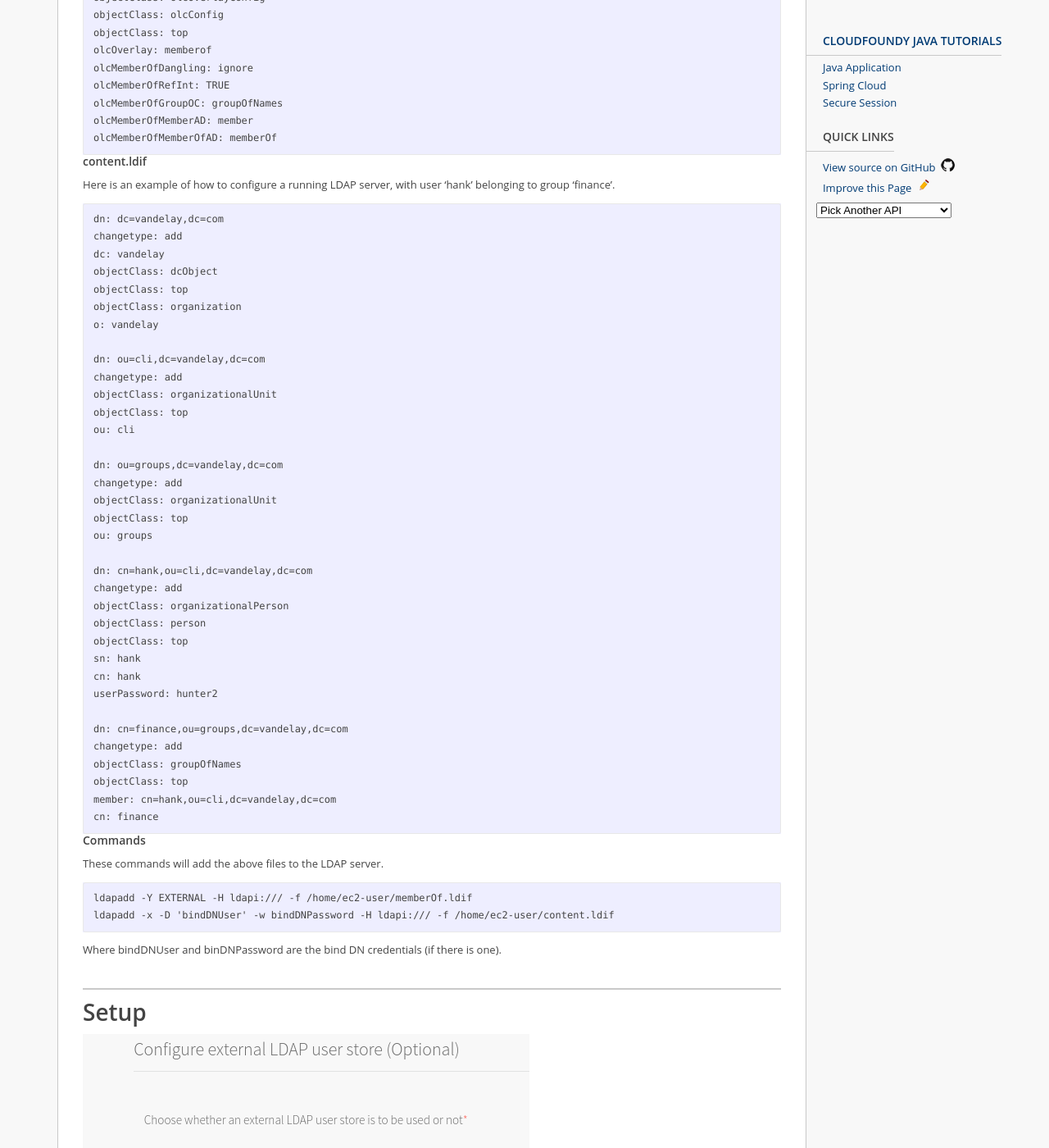
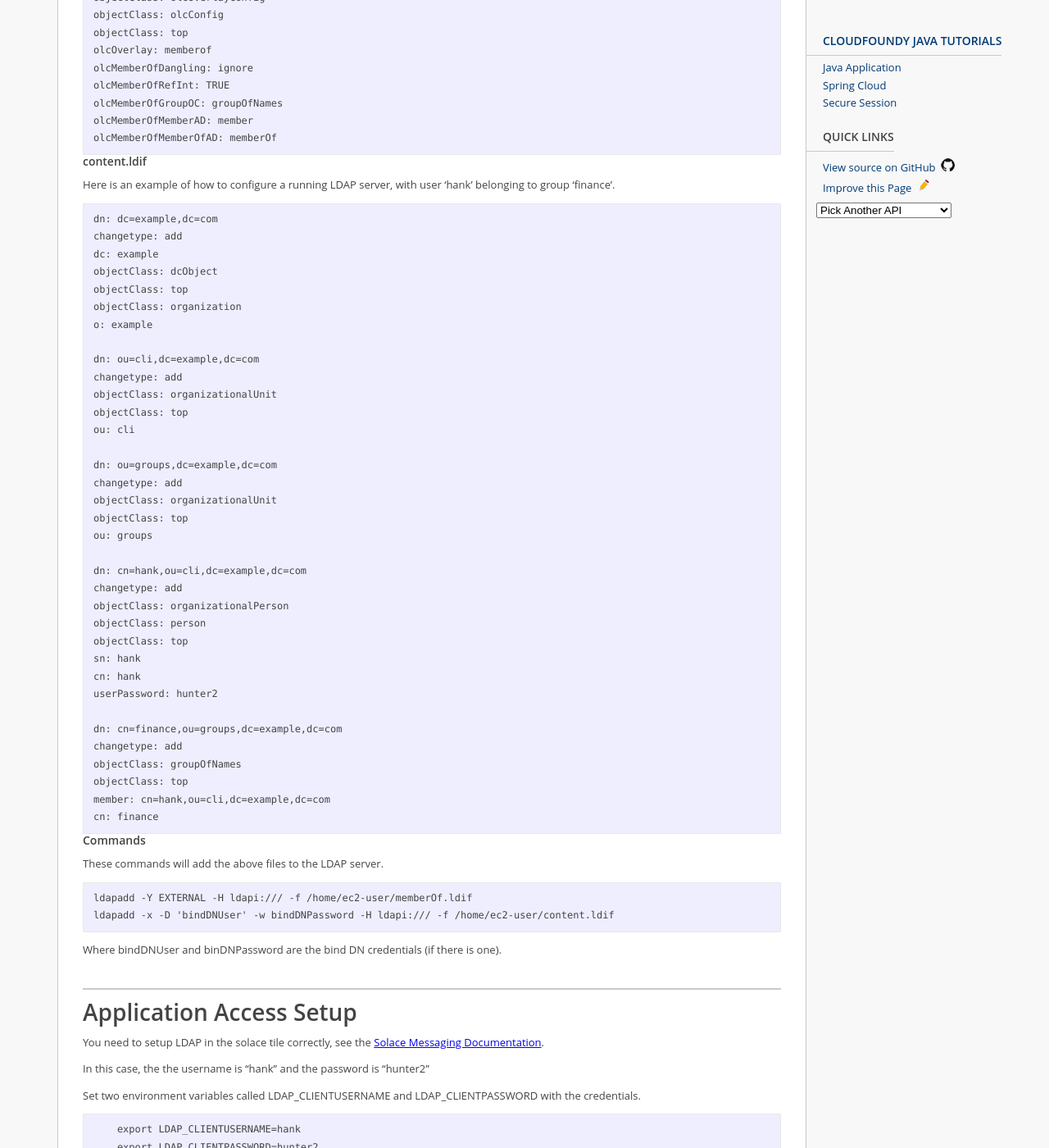
Before and after one commit to SolaceSamples/solace-samples-cloudfoundry-java, a Jekyll site: the page built from docs/_tutorials/ldap.md, in a window 1280 px wide and 1400 px high, scrolled down 1031 px. Shown: the whole window at 82% size. Built offline with Jekyll 4.4.1, drawn with Linux system fonts in a browser that asks for light colours; some of the changed text lies outside the part shown.

Commit message:
More work on the ldap documentation

````diff
--- a/docs/_config.yml
+++ b/docs/_config.yml
@@ -14,6 +14,8 @@
 links-pubsub-tutorial: http://dev.solace.com/get-started/java-tutorials/publish-subscribe_java/
 links-tls-client: http://docs.solace.com/Solace-Messaging-APIs/Creating-Secure-Sessions.htm
 links-tls-server: https://docs.pivotal.io/solace-messaging/installing.html#configure
+links-ldap-settings: https://docs.pivotal.io/solace-messaging/installing.html#optional_ldap_settings
+links-client-ldap-authorization: http://docs.solace.com/Configuring-and-Managing-Routers/Configuring-LDAP-Groups.htm
 links-vcap: http://docs.pivotal.io/solace-messaging/credentials.html
 links-configuring-connection: http://docs.solace.com/Solace-Messaging-APIs/Configuring-Connection-T.htm
 links-best-practices: http://docs.solace.com/Solace-Messaging-APIs/Best-Practices.htm
--- a/docs/_tutorials/ldap.md
+++ b/docs/_tutorials/ldap.md
@@ -59,27 +59,27 @@
 Here is an example of how to configure a running LDAP server, with user 'hank' belonging to group 'finance'.
 
 ```
-dn: dc=vandelay,dc=com
+dn: dc=example,dc=com
 changetype: add
-dc: vandelay
+dc: example
 objectClass: dcObject
 objectClass: top
 objectClass: organization
-o: vandelay
+o: example
 
-dn: ou=cli,dc=vandelay,dc=com
+dn: ou=cli,dc=example,dc=com
 changetype: add
 objectClass: organizationalUnit
 objectClass: top
 ou: cli
 
-dn: ou=groups,dc=vandelay,dc=com
+dn: ou=groups,dc=example,dc=com
 changetype: add
 objectClass: organizationalUnit
 objectClass: top
 ou: groups
 
-dn: cn=hank,ou=cli,dc=vandelay,dc=com
+dn: cn=hank,ou=cli,dc=example,dc=com
 changetype: add
 objectClass: organizationalPerson
 objectClass: person
@@ -88,11 +88,11 @@
 cn: hank
 userPassword: hunter2
 
-dn: cn=finance,ou=groups,dc=vandelay,dc=com
+dn: cn=finance,ou=groups,dc=example,dc=com
 changetype: add
 objectClass: groupOfNames
 objectClass: top
-member: cn=hank,ou=cli,dc=vandelay,dc=com
+member: cn=hank,ou=cli,dc=example,dc=com
 cn: finance
 ```
 #### Commands
@@ -106,6 +106,38 @@
 
 Where bindDNUser and binDNPassword are the bind DN credentials (if there is one).
 
-## Setup
+## Application Access Setup
 
-![LDAP tile](../images/ldap_tile.png)
+You need to setup LDAP in the solace tile correctly, see the [Solace Messaging Documentation]({{ site.links-ldap-settings }}){:target="_blank"}.
+
+In this case, the the username is "hank" and the password is "hunter2"
+
+Set two environment variables called LDAP_CLIENTUSERNAME and LDAP_CLIENTPASSWORD with the credentials.
+
+```
+    export LDAP_CLIENTUSERNAME=hank
+    export LDAP_CLIENTPASSWORD=hunter2
+```
+
+If the Cloud Operator has set Application Access to "LDAP" instead of "Internal," bindings will not come with credentials.
+
+If the sample app does not receieve any credentials in the binding it will look for these environment variables and use those for authentication instead.
+
+## Configuring Application Access Authorization
+
+Authorization groups for application access are not setup through PCF and thus have to be setup manually through the CLI/SEMP.
+
+SSH into the VMR using a user with at least read-write access to that VPN.
+
+Assuming you are using VPN v001, use these commands:
+```
+    enable
+    configure
+    message-vpn v001
+    authorization user-class client
+    create authorization-group cn=finance,ou=groups,dc=example,dc=com
+```
+
+This will give all users in the 'finance' group (ie 'hank') application access to that VPN.
+
+You can read more about setting up authorization groups, including changing ACL profiles and client profiles in the [Solace Configuring Client LDAP Authorization Documentation]({{ site.links-client-ldap-authorization}}){:target="_blank"}.
````
Also changed, not shown: docs/images/ldap_tile.png (deleted).
